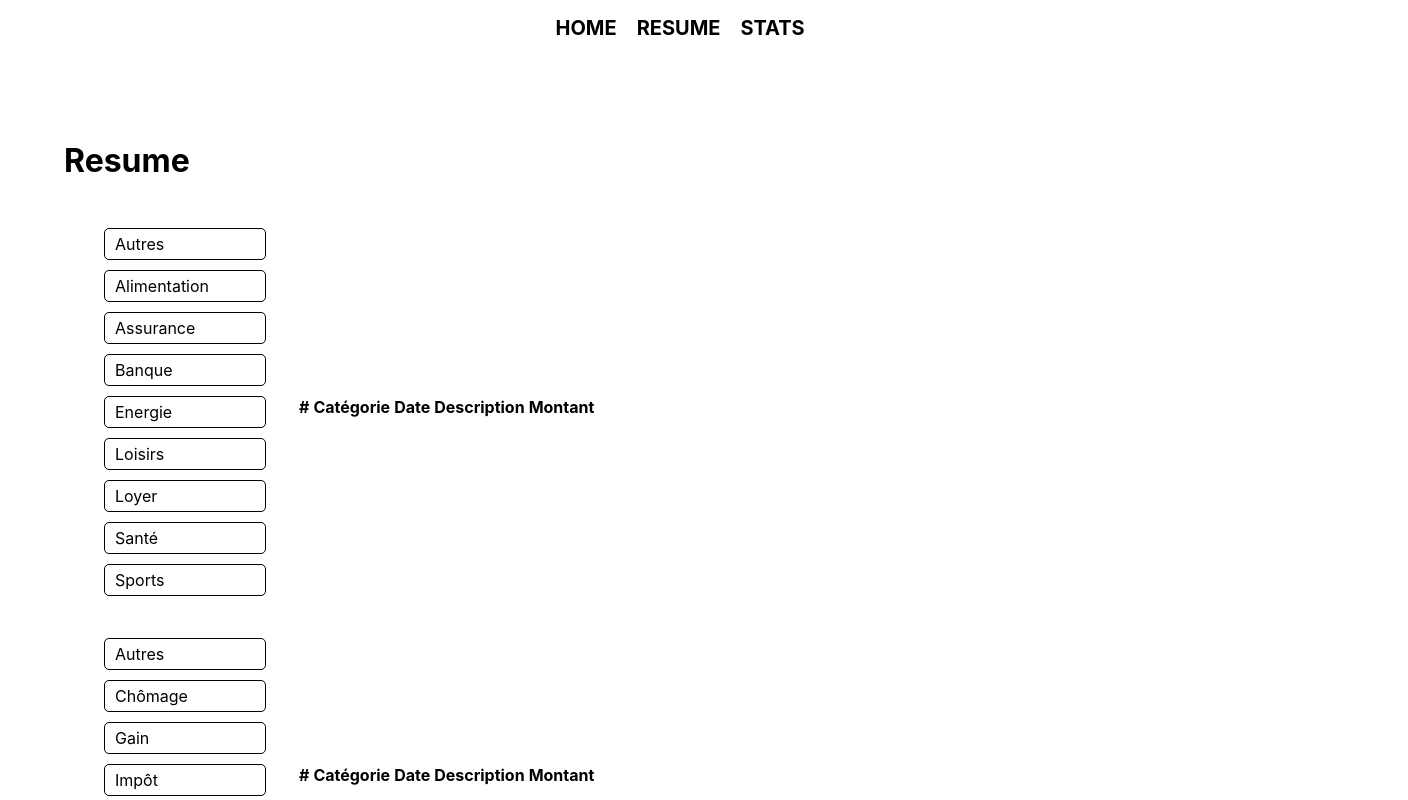
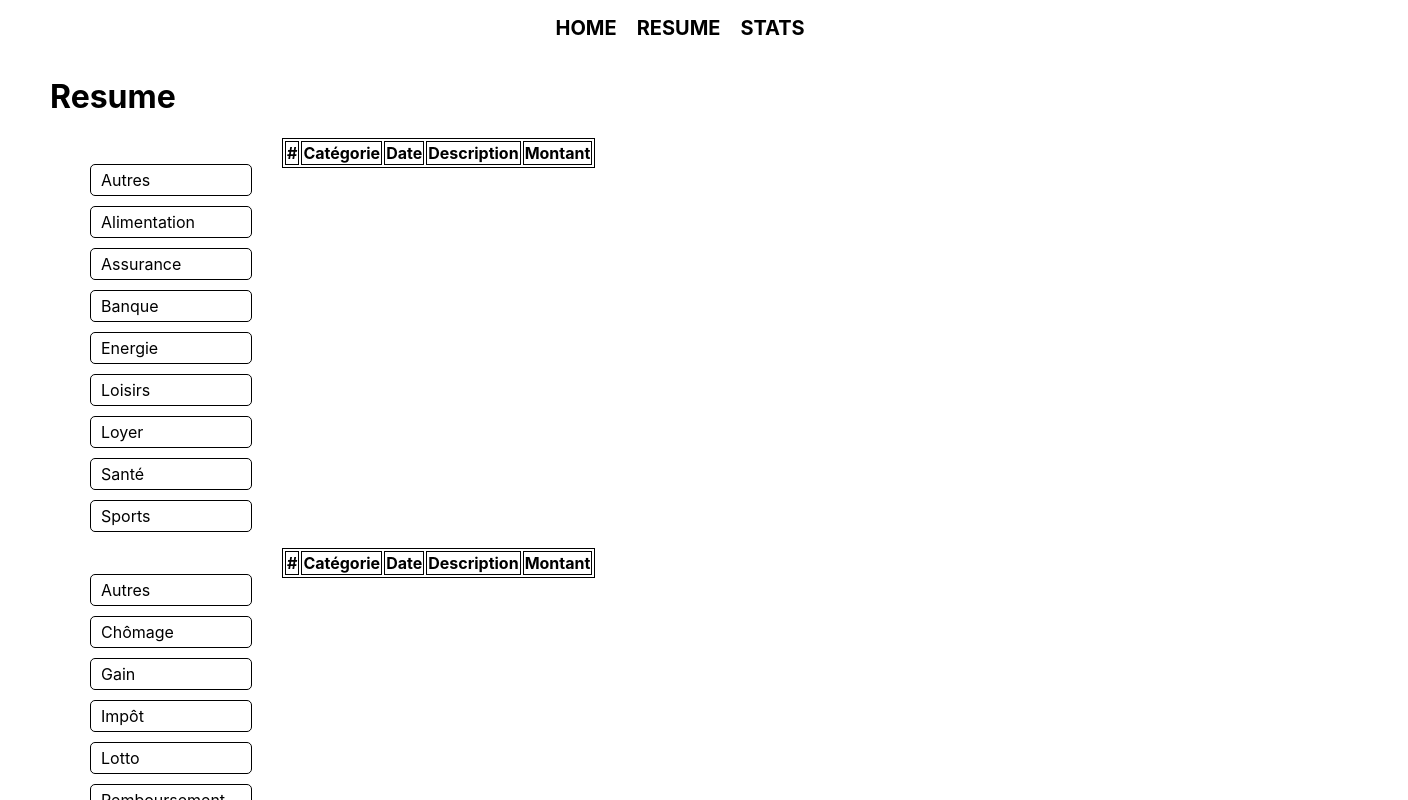
Before and after one commit to SilvaJ3/ExpenseTracker, a React (Create React App) app: page /resume in a window 1280 px wide. Shown: the top 800 px of the page, 1408 px wide, since content can reach past the window. Built offline with nearby package versions, Linux system fonts and the light colour scheme.

Commit message:
mise en forme pages

```diff
--- a/src/components/common/Table/table.styles.ts
+++ b/src/components/common/Table/table.styles.ts
@@ -3,7 +3,7 @@ import styled from "styled-components"
 export const TableWrapper = styled.div`
   display: flex;
   justify-content: center;
-  align-items: center;
+  align-items: flex-start;
 `
 
 export const Category_List = styled.ul`
@@ -21,21 +21,21 @@ export const Category_List_item = styled.li`
 `
 
 export const TableElement = styled.table`
-
+  border: solid 1px black;
 `
 
 export const TableHead = styled.thead`
-
+  border: solid 1px black;
 `
 
 export const TableRow = styled.tr`
-
+  border: solid 1px black;
 `
 
 export const TableRow_Th = styled.th`
-
+  border: solid 1px black;
 `
 
 export const TableBody = styled.tbody`
-
+  border: solid 1px black;
 `
--- a/src/components/common/TableRow/tablerow.styles.ts
+++ b/src/components/common/TableRow/tablerow.styles.ts
@@ -1,9 +1,9 @@
 import styled from "styled-components"
 
 export const TableRow = styled.tr`
-
+  border: solid 1px black;
 `
 
 export const TableRow_Td = styled.td`
-
+  border: solid 1px black;
 `
--- a/src/components/pages/Resume/resume.styles.ts
+++ b/src/components/pages/Resume/resume.styles.ts
@@ -1,10 +1,10 @@
 import styled from "styled-components"
 
 export const ResumePageWrapper = styled.div`
-  width: 100vw;
-  height: 100vh;
-  padding: 5%;
+  width: 100%;
+  height: 100%;
   display: flex;
   flex-direction: column;
   align-items: flex-start;
+  padding: 0 50px;
 `
--- a/src/components/pages/Stats/stats.styles.ts
+++ b/src/components/pages/Stats/stats.styles.ts
@@ -1,17 +1,16 @@
 import styled from "styled-components"
 
 export const Stats_Wrapper = styled.div`
-  width: 100vw;
-  height: 100vh;
-  padding: 5%;
+  width: 100%;
+  height: 100%;
   display: flex;
   flex-direction: column;
   align-items: flex-start;
+  padding: 0 50px;
 `
 
 export const ToggleBtnWrapper = styled.div`
   display: flex;
-
 `
 
 export const ToggleBtn = styled.button`
```
